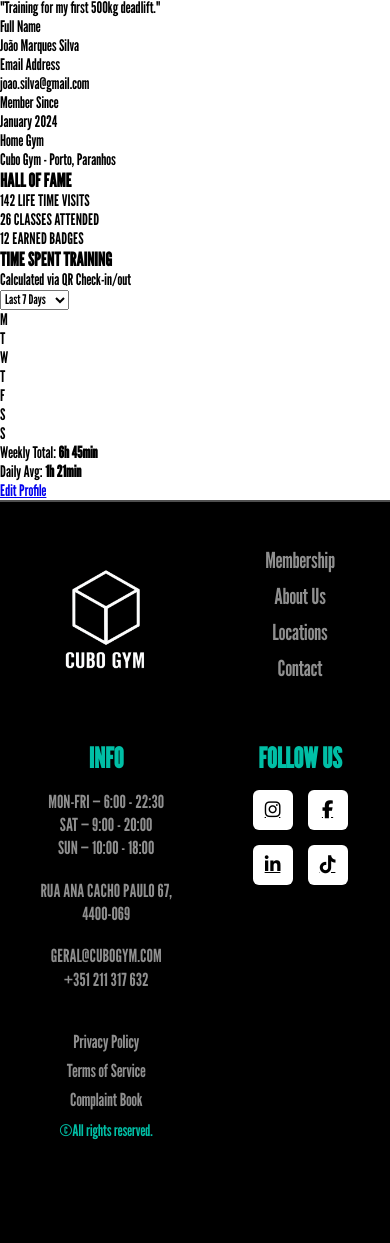
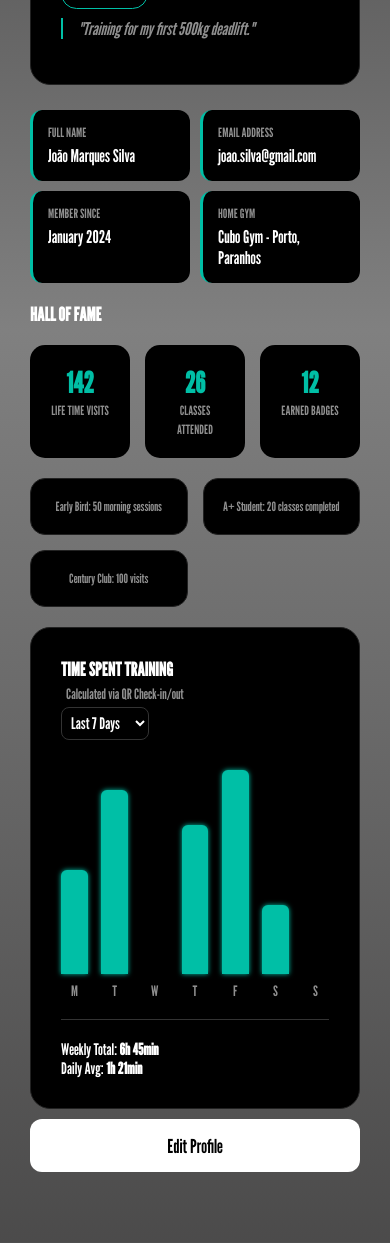
Before and after one commit to FEUP-LTW-2026/ltw-project-ltw07g01, a PHP site: page /HTML/profile.html in a window 390 px wide. Shown: the part 735-1978 px from the top of the page. Before the commit the page ends 1875 px from the top, so only its background shows below. Run offline with PHP 8.4, Linux system fonts and the light colour scheme.

Commit message:
copy this from main

```diff
--- a/CSS/index.css
+++ b/CSS/index.css
@@ -17,7 +17,6 @@ body {
     flex-direction: column;
     align-items: center;
     justify-content: center;
-
     padding: 80px 10%;
     background: linear-gradient( to bottom, var(--bg-color) 0%, #2a2a2a 40%, var(--bg-color) 100%);
     min-height: 100vh;
@@ -28,6 +27,7 @@ body {
     font-family: 'League Gothic', sans-serif;
     color: var(--text-main);
     margin: 0;
+    margin-top: 160px;
 }
 
 .hero-title h1 {
--- /dev/null
+++ b/CSS/profile.css
@@ -0,0 +1,338 @@
+:root {
+    --bg-color: #242323;
+    --card-bg: #000000;
+    --accent: #00bfa6;
+    --text-main: #ffffff;
+    --text-dim: #888888;
+    --border: 1px solid #222;
+}
+
+
+body {
+    background: linear-gradient( to bottom, var(--bg-color) 0%, grey 40%, var(--bg-color) 100%);
+    color: var(--text-main);
+}
+
+.logo-img {
+    height: 100px;
+    filter: brightness(0) invert(1);
+}
+
+.profile-page {
+    display: grid;
+    gap: 25px;
+    padding: 120px 30px 30px 30px;
+}
+
+@media (min-width: 1100px) {
+    .profile-page {
+        grid-template-columns: 380px 1fr;
+        align-items: start;
+    }
+}
+
+/* card principal*/
+
+.sidebar-container {
+    padding-top: 0;
+}
+
+.profile-card {
+    background: var(--card-bg);
+    border: var(--border);
+    border-radius: 20px;
+    padding: 30px;
+    display: flex;
+    flex-direction: column;
+    gap: 25px;
+}
+
+.profile-info {
+    display: flex;
+    flex-direction: column;
+    align-items: center;
+    text-align: center;
+    gap: 15px;
+}
+
+.profile-avatar img {
+    width: 160px;
+    height: 160px;
+    border-radius: 25px;
+    border: 2px solid var(--accent);
+    object-fit: cover;
+}
+
+.user-name {
+    font-size: 2.2rem;
+    letter-spacing: -1px;
+}
+
+.user-handle {
+    font-size: 1.2rem;
+    margin-bottom: 10px;
+}
+
+.member-tag {
+    background: var(--accent);
+    color: var(--card-bg);
+    padding: 6px 16px;
+    font-size: 0.9rem;
+    border-radius: 50px;
+}
+
+.qr-container {
+    background: var(--accent);
+    padding: 20px;
+    border-radius: 15px;
+    text-align: center;
+    color: #000;
+}
+
+.btn-qr {
+    background: #000;
+    color: #fff;
+    padding: 12px;
+    width: 100%;
+    border-radius: 8px;
+    font-size: 1.1rem;
+    margin-bottom: 15px;
+    cursor: pointer;
+}
+
+.qr-image {
+    background: #fff;
+    padding: 10px;
+    border-radius: 10px;
+    width: 150px;
+}
+
+.archetype-tag {
+    background: transparent;
+    color: var(--accent);
+    border: 1px solid var(--accent);
+    font-weight: bold;
+    padding: 6px 16px;
+    font-size: 0.9rem;
+    border-radius: 50px;
+
+}
+
+.user-motto {
+    font-style: italic;
+    color: var(--text-dim);
+    border-left: 2px solid var(--accent);
+    padding-left: 15px;
+    margin: 15px 0;
+    font-size: 1.1rem;
+
+}
+
+
+/* info*/
+.profile-details {
+    display: grid;
+    grid-template-columns: 1fr 1fr;
+    gap: 10px;
+    padding-bottom: 20px;
+
+}
+
+.detail-item {
+    background: var(--card-bg);
+    padding: 15px;
+    border-radius: 12px;
+    border-left: 3px solid var(--accent);
+}
+
+.detail-label {
+    font-size: 0.8rem;
+    color: var(--text-dim);
+    text-transform: uppercase;
+    display: block;
+}
+
+.detail-value {
+    font-size: 1.1rem;
+    margin-top: 5px;
+}
+
+/*hall of fame*/
+.stats-row {
+    display: grid;
+    grid-template-columns: repeat(3, 1fr);
+    gap: 15px;
+    margin: 20px 0;
+}
+
+.stat-box {
+    background: var(--card-bg);
+    padding: 20px;
+    border-radius: 15px;
+    text-align: center;
+}
+
+.stat-number {
+    color: var(--accent);
+    font-size: 1.8rem;
+    font-weight: 800;
+    display: block;
+}
+
+.stat-label {
+    font-size: 0.8rem;
+    color: var(--text-dim);
+}
+
+
+/* badges*/
+.badge-container {
+    display: grid;
+    grid-template-columns: repeat(auto-fit, minmax(110px, 1fr));
+    gap: 15px;
+    margin-top: 20px;
+    margin-bottom: 20px;
+}
+
+.badge {
+    background: var(--card-bg);
+    border: var(--border);
+    padding: 20px 10px;
+    border-radius: 15px;
+    display: flex;
+    flex-direction: column;
+    align-items: center;
+    gap: 10px;
+    font-size: 2.5rem;
+    position: relative;
+    transition: 0.3s;
+    color: var(--text-dim);
+}
+
+.badge:hover {
+    border-color: var(--accent);
+    transform: translateY(-5px);
+    color: var(--text-main)
+}
+
+
+.badge::after {
+    content: attr(title);
+    font-size: 0.8rem;
+    text-align: center;
+
+}
+
+
+/* gráfico de barras*/
+.stats-section {
+    background: var(--card-bg);
+    border: var(--border);
+    border-radius: 20px;
+    padding: 30px;
+}
+
+.subtitle {
+    color: var(--text-dim);
+    font-size: 0.9rem;
+    margin: 5px;
+}
+
+.stats-filter {
+    background-color: var(--card-bg);
+    color: var(--text-main);
+    border: 1px solid #333;
+    padding: 5px 5px;
+    border-radius: 8px;
+    font-size: 1rem;
+    cursor: pointer;
+    transition: 0.3s;
+}
+
+.stats-filter:hover {
+    border-color: var(--accent);
+}
+
+.stats-filter option {
+    background: #1a1a1a;
+    color: white;
+}
+
+
+.chart {
+    display: flex;
+    justify-content: space-between;
+    height: 250px;
+    margin-top: 30px;
+    padding-bottom: 20px;
+    border-bottom: 1px solid #333;
+}
+
+.chart-legend {
+    margin-top: 20px;
+}
+
+.bar-group {
+    display: flex;
+    flex-direction: column;
+    align-items: center;
+    justify-content: flex-end;
+    width: 10%;
+    height: 100%;
+}
+
+.bar {
+    width: 100%;
+    background: var(--accent);
+    border-radius: 6px 6px 0 0;
+    box-shadow: 0 0 5px var(--accent);
+    transition: 0.3s;
+}
+
+.bar:hover {
+    filter: brightness(1.1);
+    transform: scaleX(1.1);
+}
+
+
+.bar::after {
+    content: attr(data-time);
+    position: absolute;
+    top: -30px;
+    font-size: 0.85rem;
+    background: var(--card-bg);
+    padding: 4px 8px;
+    border-radius: 4px;
+    opacity: 0;
+}
+
+.bar:hover::after {
+    opacity: 1;
+}
+
+.day-label {
+    margin-top: 8px;
+    font-size: 0.9rem;
+    color: var(--text-dim);
+}
+
+
+/*botões*/
+.btn-edit-profile {
+    margin-top: 10px;
+    background: var(--text-main);
+    color: #000;
+    text-decoration: none;
+    padding: 15px;
+    border-radius: 12px;
+    text-align: center;
+    font-size: 1.2rem;
+    display: block;
+    transition: 0.3s;
+    margin-bottom: 40px;
+}
+
+.btn-edit-profile:hover {
+    background: var(--accent);
+    color: var(--text-main);
+}
--- a/CSS/style.css
+++ b/CSS/style.css
@@ -2,6 +2,10 @@
     margin: 0;
     padding: 0;
     box-sizing: border-box;
+    font-family: 'League Gothic', sans-serif;
+}
+
+body {
     font-family: 'League Gothic', sans-serif;
 }
 
```
Also changed, not shown: other parts of CSS/style.css (+45 -45 lines).
